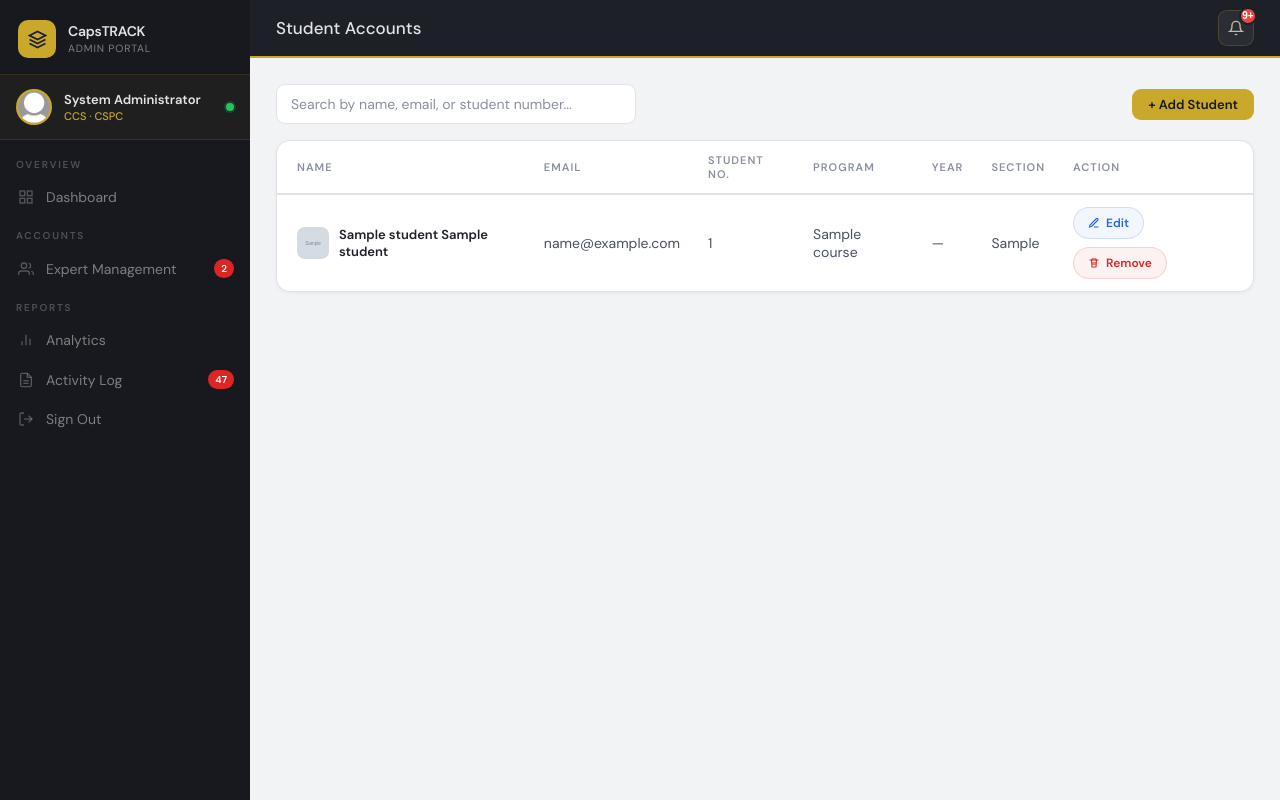
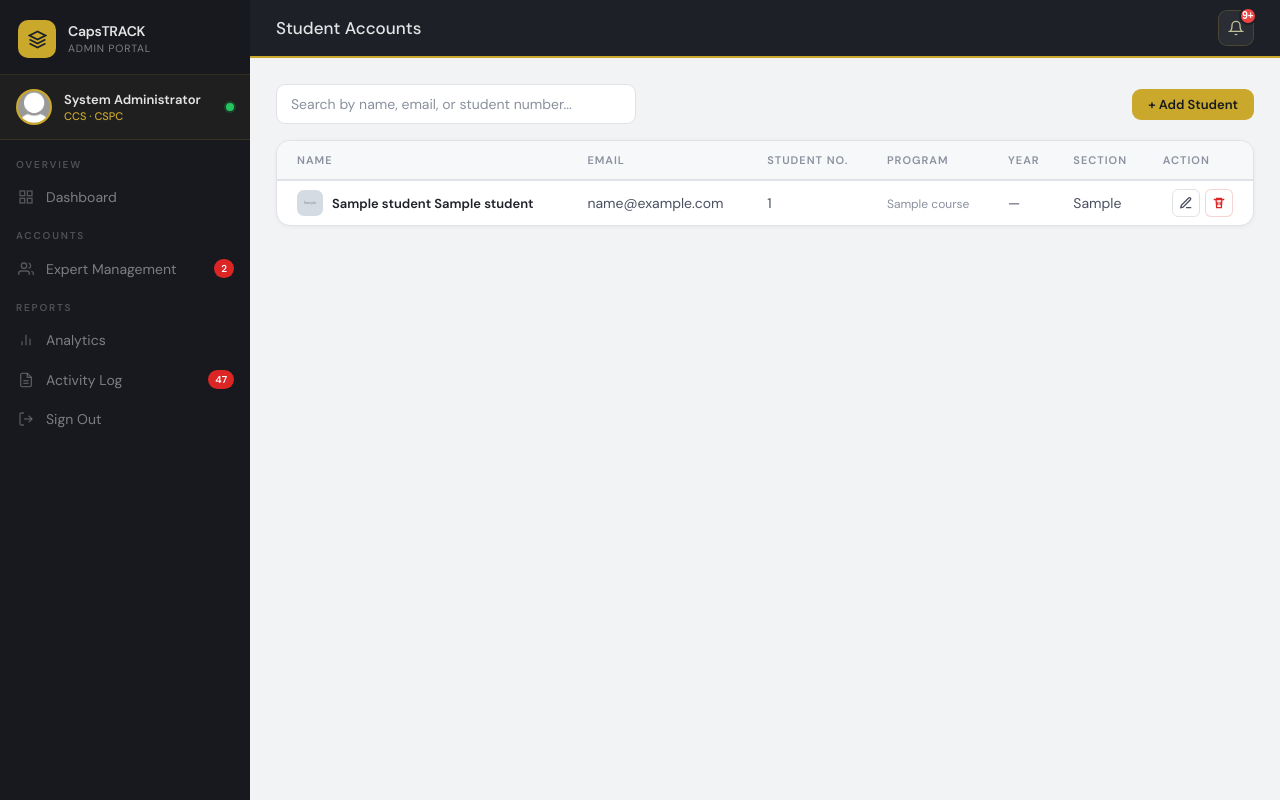
Before and after one commit to M21thony/capstrack, a Laravel app: template resources/views/admin/students.blade.php in a window 1280 px wide. Run offline with Laravel 12, Linux system fonts and the light colour scheme; data comes from the database, SQL or seed files in the repository; the template is opened without the code that fills it: most values are stand-ins (such as "Sample title", 1, 10 or a date in 2020); grey boxes marked "Sample" are stand-in pictures; data that the repository does not hold is empty.

Commit message:
Make Student Accounts compact
This list holds every student in the college, so the row height is what
decides how much of it you can see at once. One line each: the avatar comes
down to match the text, the name and the email truncate on their own rather
than wrapping, the figures line up down their columns, and Edit and Remove
become a pencil and a bin - at this row height their labels were most of the
width of the table. The words stay on the buttons for anyone reading by
tooltip or screen reader.

The program shows as its code on a chip, with the full course name on hover:
"Bachelor of Science in Information Technology" in a column is not read, it
is skipped.

The page had no tests. It has four, including that Student Section List is
neither offered to an Admin nor reachable by one.

```diff
--- a/resources/views/admin/students.blade.php
+++ b/resources/views/admin/students.blade.php
@@ -7,11 +7,35 @@
 <link href="https://fonts.googleapis.com/css2?family=DM+Sans:wght@300;400;500;600&display=swap" rel="stylesheet"/>
 <link rel="stylesheet" href="{{ asset('css/admin.css') }}"/>
 <style>
+  /* ── Compact rows ────────────────────────────────────────────────────
+     This list holds every student in the college, so the row height is the
+     thing that decides how much of it you can see at once. */
+  .table td{padding-top:8px;padding-bottom:8px;vertical-align:middle}
+  .table thead th{position:sticky;top:0;z-index:2;background:var(--bg3)}
+  .table tbody tr:hover{background:var(--accent-light)}
+  .std-who{display:flex;align-items:center;gap:9px;min-width:0}
+  .std-email{font-size:12px;color:var(--text3);max-width:230px;
+             overflow:hidden;text-overflow:ellipsis;white-space:nowrap}
+  /* Figures that line up down the column, which is all the old monospace
+     was ever doing here. */
+  .std-num{font-variant-numeric:tabular-nums;font-size:12px;color:var(--text2)}
+  .std-prog{display:inline-block;padding:2px 7px;border-radius:6px;background:var(--blue-bg);
+            color:var(--blue);font-size:11px;font-weight:600;white-space:nowrap}
+  .std-none{color:var(--text3);font-size:12px}
+  .std-ico{width:28px;height:28px;border-radius:6px;border:1px solid var(--border);background:var(--bg2);
+           display:inline-flex;align-items:center;justify-content:center;cursor:pointer;color:var(--text2);
+           transition:border-color .12s,background .12s,color .12s}
+  .std-ico svg{width:14px;height:14px;stroke:currentColor;fill:none;stroke-width:2.2}
+  .std-ico:hover{border-color:var(--border2);background:var(--bg3);color:var(--text)}
+  .std-ico-danger{color:var(--red);border-color:rgba(220,38,38,0.2)}
+  .std-ico-danger:hover{background:var(--red);border-color:var(--red);color:#fff}
+  .std-actions{justify-content:flex-end}
+
   .std-toolbar{display:flex;gap:10px;margin-bottom:16px;flex-wrap:wrap;align-items:center;justify-content:space-between}
   .std-search{max-width:360px;flex:1;min-width:220px}
-  .std-av{width:32px;height:32px;border-radius:8px;flex-shrink:0}
-  .std-actions{display:flex;gap:8px;flex-wrap:wrap}
-  .std-name{font-size:13px;font-weight:600;color:var(--text)}
+  .std-av{width:26px;height:26px;border-radius:7px;flex-shrink:0;object-fit:cover}
+  .std-actions{display:flex;gap:5px}
+  .std-name{font-size:13px;font-weight:600;color:var(--text);white-space:nowrap;overflow:hidden;text-overflow:ellipsis}
 
   /* Pill icon-buttons, matching the same convention admin/experts.blade.php
      uses for its row actions. */
@@ -112,15 +136,14 @@
             @endphp
             <tr id="student-row-{{ $student->student_id }}">
               <td style="padding-left:20px">
-                <div style="display:flex;align-items:center;gap:10px">
+                <div class="std-who">
                   <img src="{{ $student->avatarUrl() }}" alt="" loading="lazy" class="std-av"
-                       style="object-fit:cover;"
                        onerror="this.onerror=null;this.src='{{ asset('images/default-avatar.jpg') }}';">
                   <span class="std-name">{{ trim($student->f_name.' '.$student->l_name) }}</span>
                 </div>
               </td>
-              <td>{{ $student->email }}</td>
-              <td>{{ $student->student_number ?? '—' }}</td>
+              <td class="std-email" title="{{ $student->email }}">{{ $student->email }}</td>
+              <td class="std-num">{{ $student->student_number ?? '—' }}</td>
               @php
                 // Program, year and section are three things read down a
                 // column. They were one string - the full course name and
@@ -130,18 +153,25 @@
                 $year = count($ys) === 2 ? $ys[0] : '';
                 $section = count($ys) === 2 ? $ys[1] : ($ys[0] ?? '');
               @endphp
-              <td title="{{ $student->course }}">{{ $program ?? ($student->course ?: '—') }}</td>
-              <td>{{ $year !== '' ? $year : '—' }}</td>
-              <td>{{ $section !== '' ? $section : '—' }}</td>
+              <td title="{{ $student->course }}">
+                @if ($program)
+                  <span class="std-prog">{{ $program }}</span>
+                @else
+                  <span class="std-none">{{ $student->course ?: '—' }}</span>
+                @endif
+              </td>
+              <td class="std-num">{{ $year !== '' ? $year : '—' }}</td>
+              <td class="std-num">{{ $section !== '' ? $section : '—' }}</td>
               <td style="padding-right:20px">
+                {{-- A pencil and a bin, with the words on the button rather
+                     than beside it: at this row height the labels were most
+                     of the width of the table. --}}
                 <div class="std-actions">
-                  <button type="button" class="btn-pill btn-edit" onclick='openStudentModal({{ Illuminate\Support\Js::from($studentPayload) }})'>
+                  <button type="button" class="std-ico" title="Edit" aria-label="Edit" onclick='openStudentModal({{ Illuminate\Support\Js::from($studentPayload) }})'>
                     <svg viewBox="0 0 24 24" aria-hidden="true"><path d="M12 20h9"/><path d="M16.5 3.5a2.12 2.12 0 0 1 3 3L7 19l-4 1 1-4Z"/></svg>
-                    Edit
                   </button>
-                  <button type="button" class="btn-pill btn-remove-pill" onclick="openRemoveModal({{ $student->student_id }}, {{ Illuminate\Support\Js::from(trim($student->f_name.' '.$student->l_name)) }})">
+                  <button type="button" class="std-ico std-ico-danger" title="Remove" aria-label="Remove" onclick="openRemoveModal({{ $student->student_id }}, {{ Illuminate\Support\Js::from(trim($student->f_name.' '.$student->l_name)) }})">
                     <svg viewBox="0 0 24 24" aria-hidden="true"><path d="M3 6h18"/><path d="M8 6V4h8v2"/><path d="M7 6l1 14h8l1-14"/><path d="M10 10v6"/><path d="M14 10v6"/></svg>
-                    Remove
                   </button>
                 </div>
               </td>
```
Also changed, not shown: tests/Feature/AdminStudentAccountsPageTest.php (added, +107 -0 lines).
